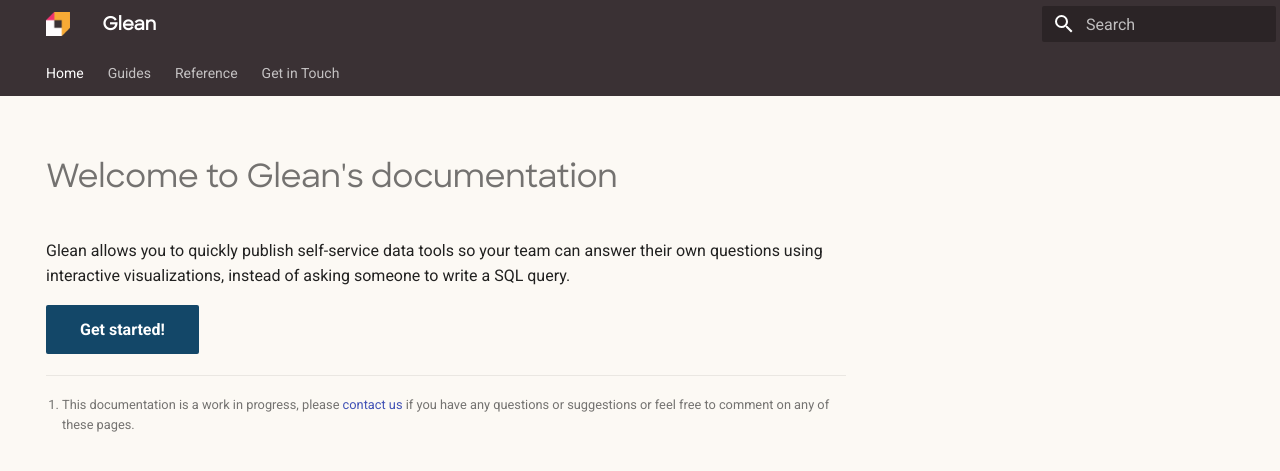
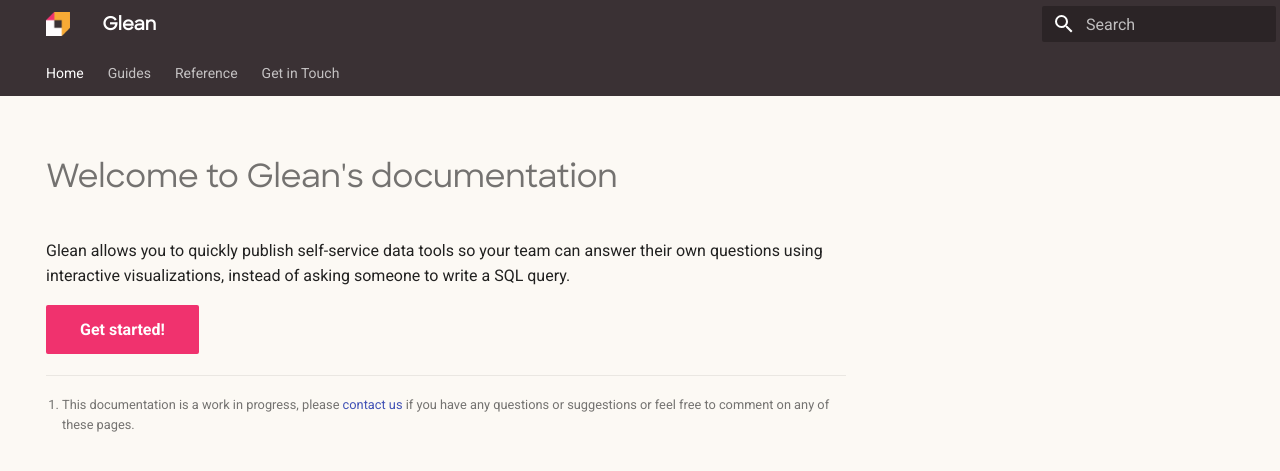
Before and after one commit to gleannyc/documentation, an MkDocs documentation site: the page built from docs/index.md, in a window 1280 px wide. Shown: the top 471 px of the page. Built offline with MkDocs 1.6.1 and Material for MkDocs 9.7.7, drawn with Linux system fonts in a browser that asks for light colours.

Commit message:
make buttons and links pink with dimmed pink on hover

```diff
--- a/docs/assets/stylesheets/extra.css
+++ b/docs/assets/stylesheets/extra.css
@@ -1,9 +1,9 @@
 [data-md-color-scheme="glean"] {
-    --md-accent-fg-color: #F0326E;
     --md-default-bg-color: #FCF9F4;
     --md-footer-bg-color: #3a3134;
     --md-primary-fg-color--dark: #F7AA35;
-    --md-primary-fg-color: #134768;
+    --md-primary-fg-color: #F0326E;
+    --md-accent-fg-color: hsl(341, 86%, 45%);
 }
 
 [data-md-color-scheme="glean"] .md-header,
```
